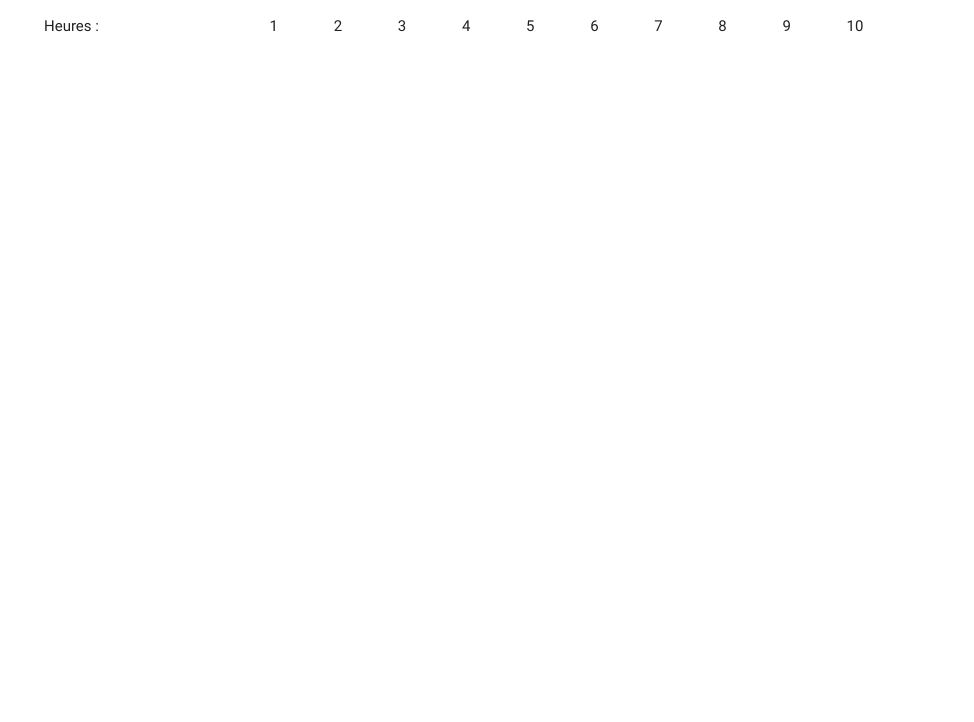
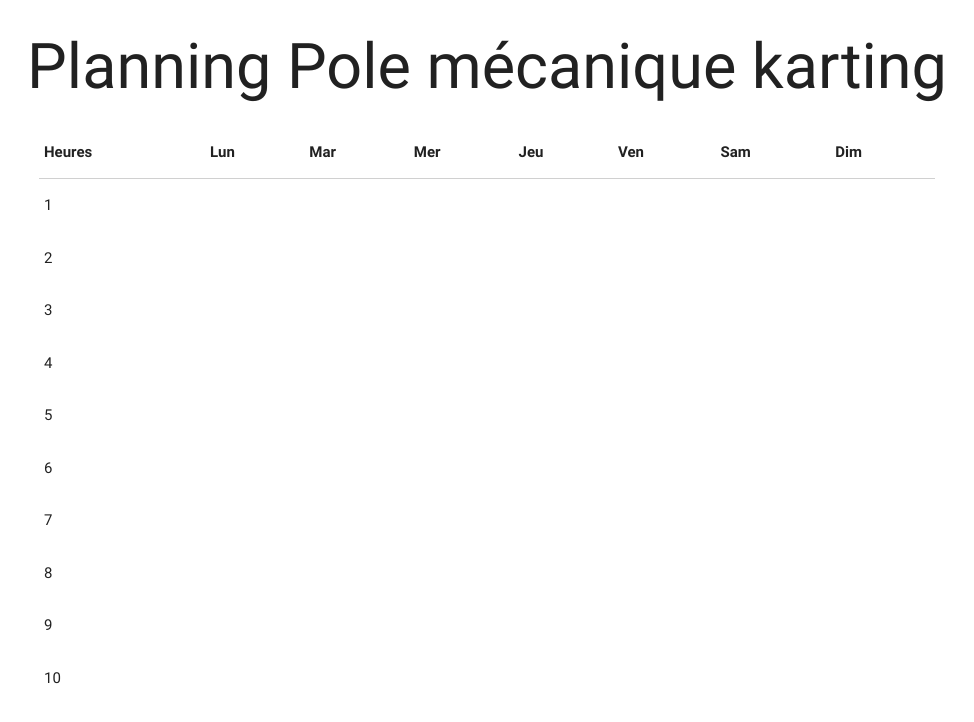
Before and after one commit to joris-Bourguet/calendrierWsd, a plain HTML site: page Index.html in a window 1280 px wide. Shown: the whole page, without its empty margins (153-1127 px from the left). Drawn offline with nearby package versions, Linux system fonts and the light colour scheme.

Commit message:
html+js modif

```diff
--- a/Index.html
+++ b/Index.html
@@ -8,12 +8,11 @@
 </head>
 
 <body>
+    <h1 class="center-align">Planning Pole mécanique karting</h1>
     <div class="container">
-        <table id="Heures">
-            <thead id="Jours">
-            </thead>
-            <td id="Heures"></td>
-
+        <table class="highlight responsive-table">
+            <thead id="Jours"></thead>
+            <tbody id="Heures"></tbody>
         </table>
     </div>
 
--- a/main.js
+++ b/main.js
@@ -1,24 +1,15 @@
-let Mois = ["rgkroj" , " bjeif"]
-let afficheMois = function (Mois) {
-    let htmlMois = ""
-    Mois.forEach(nomMois => {
-        htmlMois += nomMois
-    });
-    return htmlMois
-}
-
-let Heures = ["Heures :", "1", "2", "3", "4", "5", "6", "7", "8", "9", "10"]
+let Heures = ["1", "2", "3", "4", "5", "6", "7", "8", "9", "10"]
 let afficheHeures = function (Heures) {
     let htmlHeures = ""
     Heures.forEach(tranchesHeures => {
-        htmlHeures += "<td>" + tranchesHeures + "</td>"
+        htmlHeures += "<tr> <td>" + tranchesHeures + "</td> </tr>"
     });
     return htmlHeures
 }
 
 let Jours = ["Lun", "Mar", "Mer", "Jeu", "Ven", "Sam", "Dim"]
 let AfficheJours = function (Jours) {
-    let htmlJours = ""
+    let htmlJours = "<th>Heures</th>"
     Jours.forEach(nomJours => {
         htmlJours += "<th>" + nomJours + "</th>"
     });
```
